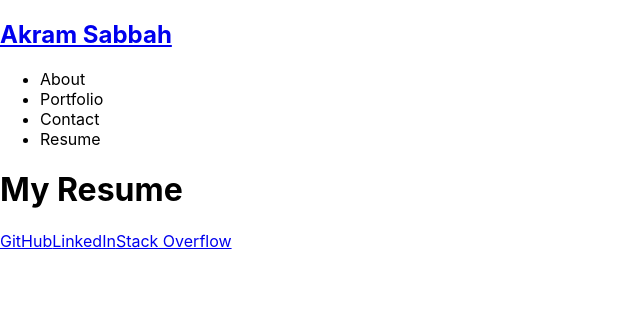
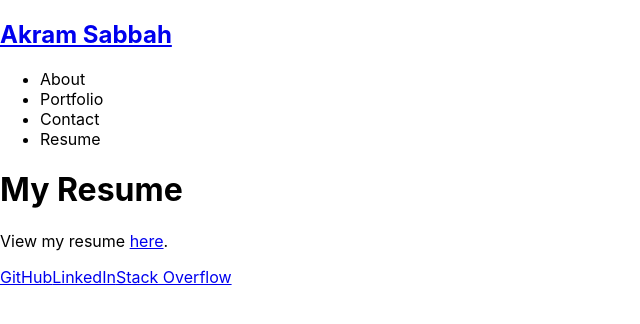
Before and after one commit to akramsabbah9/react-portfolio, a React (Create React App) app: page / in a window 1280 px wide. Both pictures are taken after a click on the element "Resume". Shown: the top 324 px of the page, without its empty margins (0-640 px from the left). Built offline with nearby package versions, Linux system fonts and the light colour scheme.

Commit message:
added resume and restructured assets folder

```diff
--- a/src/components/About/index.js
+++ b/src/components/About/index.js
@@ -4,7 +4,7 @@ import React from "react";
 function About() {
     return (
         <div>{/*TODO: flex*/}
-            <img src={require("../../assets/me.jpg").default} alt="Akram Sabbah" />
+            <img src={require("../../assets/img/me.jpg").default} alt="Akram Sabbah" />
             <div>{/*TODO: no flex*/}
                 <h2>Who Am I?</h2>
                 <p>
--- a/src/components/Resume/index.js
+++ b/src/components/Resume/index.js
@@ -1,8 +1,13 @@
 /* Resume: link to resume and list coding proficiencies. */
 import React from "react";
+import MyResume from "../../assets/docs/resume.pdf";
 
 function Resume() {
-    return <></>;
+    return (
+        <>
+            <p>View my resume <a href={MyResume} target="_blank" rel="noreferrer noopener">here</a>.</p>
+        </>
+    );
 }
 
 export default Resume;
```
Also changed, not shown: src/assets/img/me.jpg (renamed from src/assets/me.jpg), 1 other file (tests, documents, lock files or other folders).
